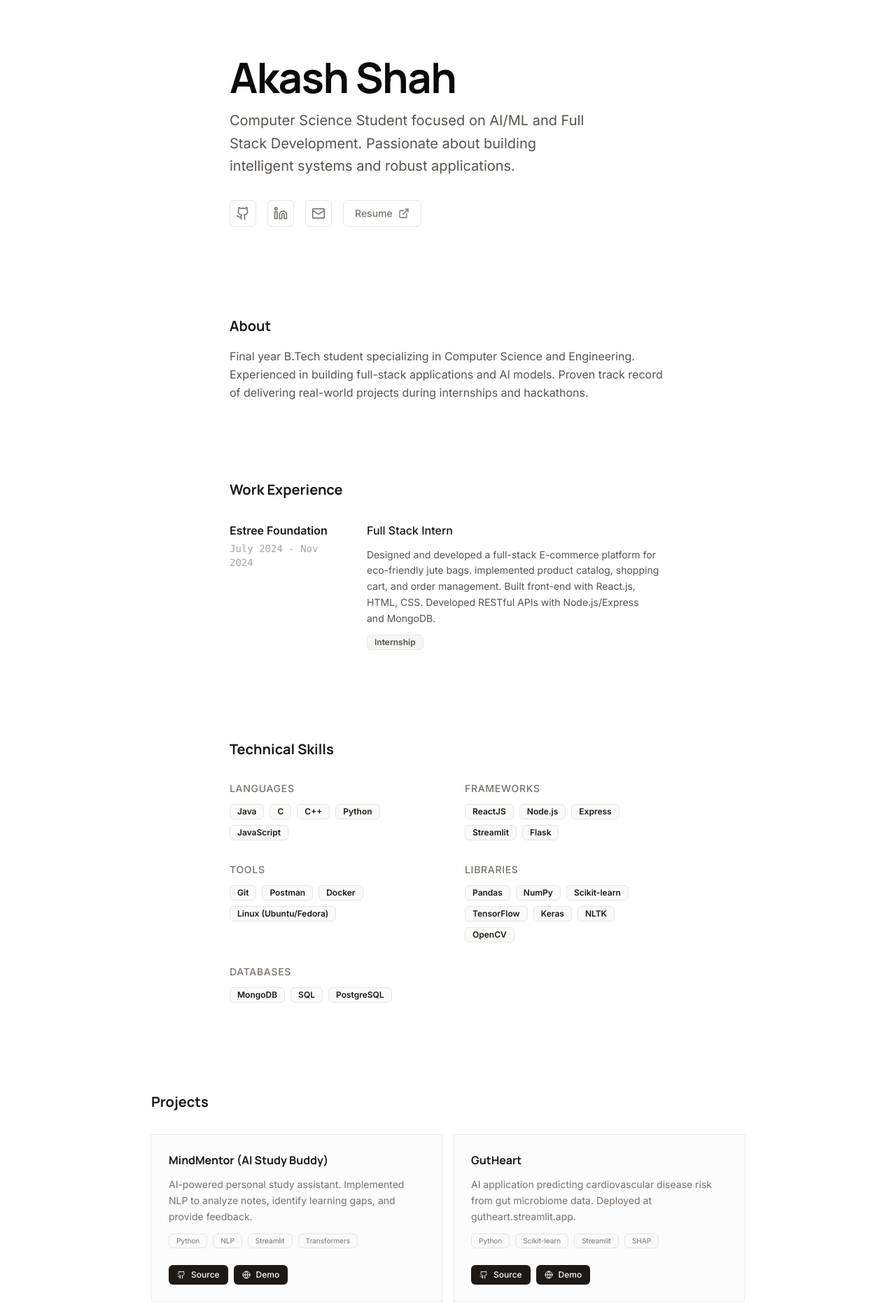
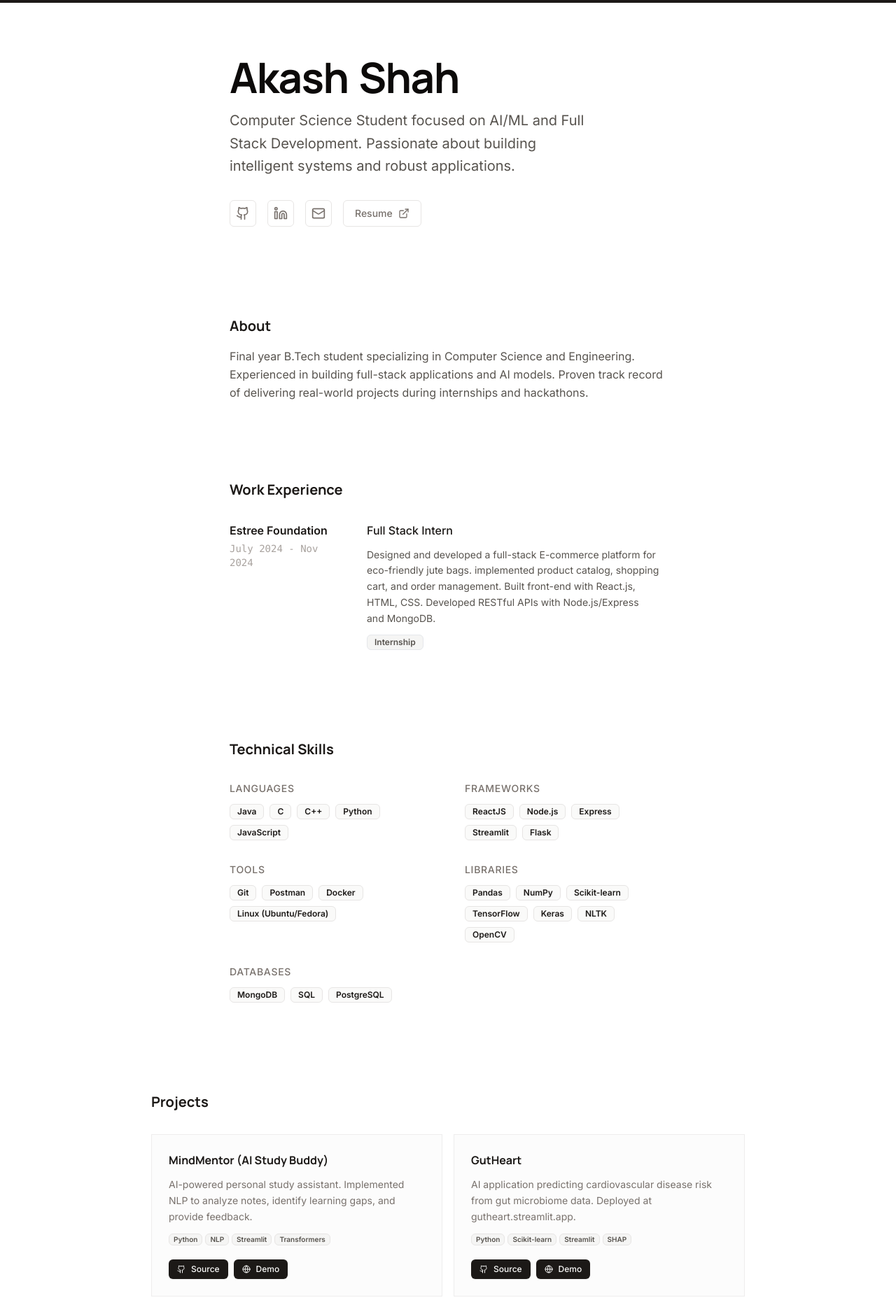
Before and after one commit to akashshah3/akashshah3.github.io, a React (Vite) app: page / in a window 1280 px wide. Shown: the top 1868 px of the page at 70% size. Built offline with nearby package versions, Linux system fonts and the light colour scheme.

Commit message:
feat: Add magnetic, scroll progress, and text reveal UI components, integrating them into the portfolio and updating project card styling.

```diff
--- a/src/App.jsx
+++ b/src/App.jsx
@@ -5,10 +5,12 @@ import { Experience } from "./components/Experience";
 import { Research } from "./components/Research";
 import { Projects } from "./components/Projects";
 import { Certifications } from "./components/Certifications";
+import { ScrollProgress } from "./components/ui/scroll-progress";
 
 function App() {
   return (
     <main className="min-h-screen bg-white text-stone-900 font-sans selection:bg-stone-100 pb-20">
+      <ScrollProgress />
       <Hero />
       <About />
       <Experience />
--- a/src/components/Hero.jsx
+++ b/src/components/Hero.jsx
@@ -2,31 +2,36 @@ import { RESUME_DATA } from "../data/resume";
 import { Section } from "./ui/section";
 import { ExternalLink } from "lucide-react";
 import { FadeIn } from "./ui/fade-in";
+import { TextReveal } from "./ui/text-reveal";
+import { Magnetic } from "./ui/magnetic";
 
 export function Hero() {
     return (
         <Section className="py-12 md:py-20 space-y-8">
-            <FadeIn className="space-y-4" delay={0.1}>
-                <h1 className="text-4xl md:text-6xl font-bold font-display tracking-tight text-stone-950">
+            <div className="space-y-4">
+                <TextReveal className="text-4xl md:text-6xl font-bold font-display tracking-tight text-stone-950" delay={0.1}>
                     {RESUME_DATA.name}
-                </h1>
+                </TextReveal>
+                <FadeIn delay={0.3}>
                     <p className="text-xl text-stone-600 max-w-lg leading-relaxed">
                         {RESUME_DATA.about}
                     </p>
                 </FadeIn>
+            </div>
 
             <FadeIn className="flex gap-4 text-stone-500" delay={0.2}>
                 {RESUME_DATA.contact.social.map((social) => (
+                    <Magnetic key={social.name}>
                         <a
-                        key={social.name}
                             href={social.url}
                             target="_blank"
                             rel="noreferrer"
-                        className="p-2 border border-stone-200 rounded-md hover:bg-stone-100 transition-colors"
+                            className="block p-2 border border-stone-200 rounded-md hover:bg-stone-100 transition-colors"
                             aria-label={social.name}
                         >
                             <social.icon className="h-5 w-5" />
                         </a>
+                    </Magnetic>
                 ))}
                 <a
                     href="/Akash_Shah_Resume.pdf"
--- a/src/components/Projects.jsx
+++ b/src/components/Projects.jsx
@@ -10,6 +10,7 @@ export function Projects() {
             <FadeIn>
                 <h2 className="text-xl font-bold font-display mb-8">Projects</h2>
             </FadeIn>
+
             <div className="grid grid-cols-1 md:grid-cols-2 gap-4">
                 {RESUME_DATA.projects.map((project, index) => (
                     <FadeIn key={project.title} delay={index * 0.1} className="h-full">
@@ -24,8 +25,12 @@ export function Projects() {
                             </h3>
                             <p className="text-sm text-stone-500 leading-relaxed flex-1 text-pretty">{project.description}</p>
 
-                            <div className="flex gap-2 flex-wrap mb-1">
-                                {project.techStack.map(t => <Badge key={t} variant="outline" className="text-[10px] text-stone-500 border-stone-200 font-normal bg-stone-50/50">{t}</Badge>)}
+                            <div className="flex flex-wrap gap-1 mt-auto">
+                                {project.techStack.map((tech) => (
+                                    <Badge key={tech} variant="secondary" className="text-[10px] px-1.5 py-0 bg-stone-100 text-stone-600 border-stone-200">
+                                        {tech}
+                                    </Badge>
+                                ))}
                             </div>
 
                             <div className="flex gap-2 pt-2 mt-auto">
@@ -35,7 +40,8 @@ export function Projects() {
                                         href={link.href}
                                         target="_blank"
                                         rel="noreferrer"
-                                        className="inline-flex items-center gap-2 text-xs font-medium px-3 py-1.5 rounded-md transition-all bg-stone-900 text-stone-50 hover:bg-stone-800 hover:scale-105 active:scale-95 shadow-sm"
+                                        className="inline-flex items-center gap-2 text-xs font-medium px-3 py-1.5 rounded-md transition-all
+                                        bg-stone-900 text-stone-50 hover:bg-stone-800 hover:scale-105 active:scale-95 shadow-sm"
                                     >
                                         <link.icon className="h-3 w-3" />
                                         {link.type}
@@ -47,5 +53,5 @@ export function Projects() {
                 ))}
             </div>
         </Section>
-    )
+    );
 }
--- /dev/null
+++ b/src/components/ui/magnetic.jsx
@@ -0,0 +1,32 @@
+import { motion } from "framer-motion";
+import { useRef, useState } from "react";
+
+export function Magnetic({ children, strength = 0.5 }) {
+    const ref = useRef(null);
+    const [position, setPosition] = useState({ x: 0, y: 0 });
+
+    const handleMouse = (e) => {
+        const { clientX, clientY } = e;
+        const { height, width, left, top } = ref.current.getBoundingClientRect();
+        const middleX = clientX - (left + width / 2);
+        const middleY = clientY - (top + height / 2);
+
+        setPosition({ x: middleX * strength, y: middleY * strength });
+    };
+
+    const reset = () => {
+        setPosition({ x: 0, y: 0 });
+    };
+
+    return (
+        <motion.div
+            ref={ref}
+            onMouseMove={handleMouse}
+            onMouseLeave={reset}
+            animate={{ x: position.x, y: position.y }}
+            transition={{ type: "spring", stiffness: 150, damping: 15, mass: 0.1 }}
+        >
+            {children}
+        </motion.div>
+    );
+}
--- /dev/null
+++ b/src/components/ui/scroll-progress.jsx
@@ -0,0 +1,17 @@
+import { motion, useScroll, useSpring } from "framer-motion";
+
+export function ScrollProgress() {
+    const { scrollYProgress } = useScroll();
+    const scaleX = useSpring(scrollYProgress, {
+        stiffness: 100,
+        damping: 30,
+        restDelta: 0.001
+    });
+
+    return (
+        <motion.div
+            className="fixed top-0 left-0 right-0 h-1 bg-stone-900 origin-left z-50"
+            style={{ scaleX }}
+        />
+    );
+}
--- /dev/null
+++ b/src/components/ui/text-reveal.jsx
@@ -0,0 +1,31 @@
+import { motion } from "framer-motion";
+
+export function TextReveal({ children, className, delay = 0 }) {
+    const text = typeof children === "string" ? children : "";
+    const words = text.split(" ");
+
+    return (
+        <h1 className={className}>
+            <span className="sr-only">{text}</span>
+            <span className="flex flex-wrap gap-x-[0.25em] gap-y-1">
+                {words.map((word, i) => (
+                    <span key={i} className="overflow-hidden inline-block relative">
+                        <motion.span
+                            className="inline-block"
+                            initial={{ y: "100%" }}
+                            whileInView={{ y: 0 }}
+                            viewport={{ once: true }}
+                            transition={{
+                                duration: 0.5,
+                                delay: delay + i * 0.03, // Stagger each word
+                                ease: [0.21, 0.47, 0.32, 0.98], // Custom bezier
+                            }}
+                        >
+                            {word}
+                        </motion.span>
+                    </span>
+                ))}
+            </span>
+        </h1>
+    );
+}
```
Lines whose indentation alone changed are shown as unchanged.
